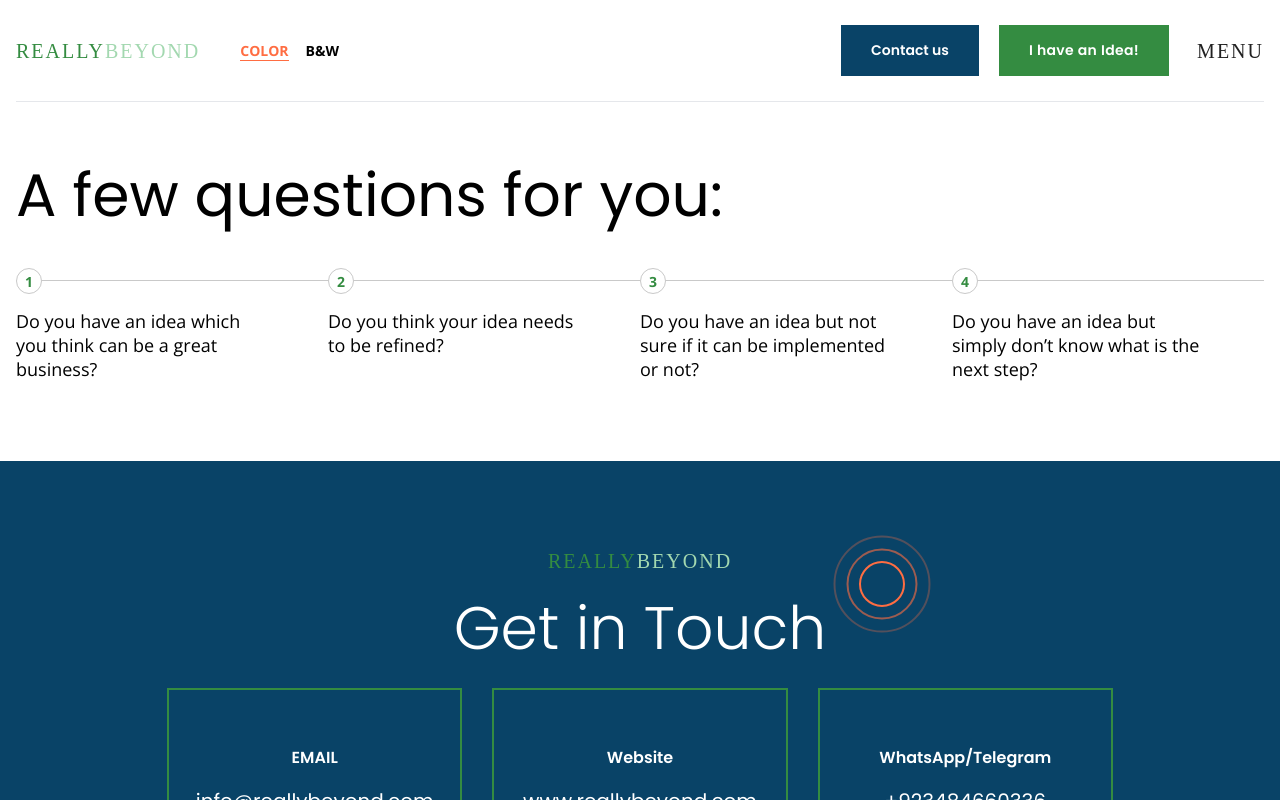
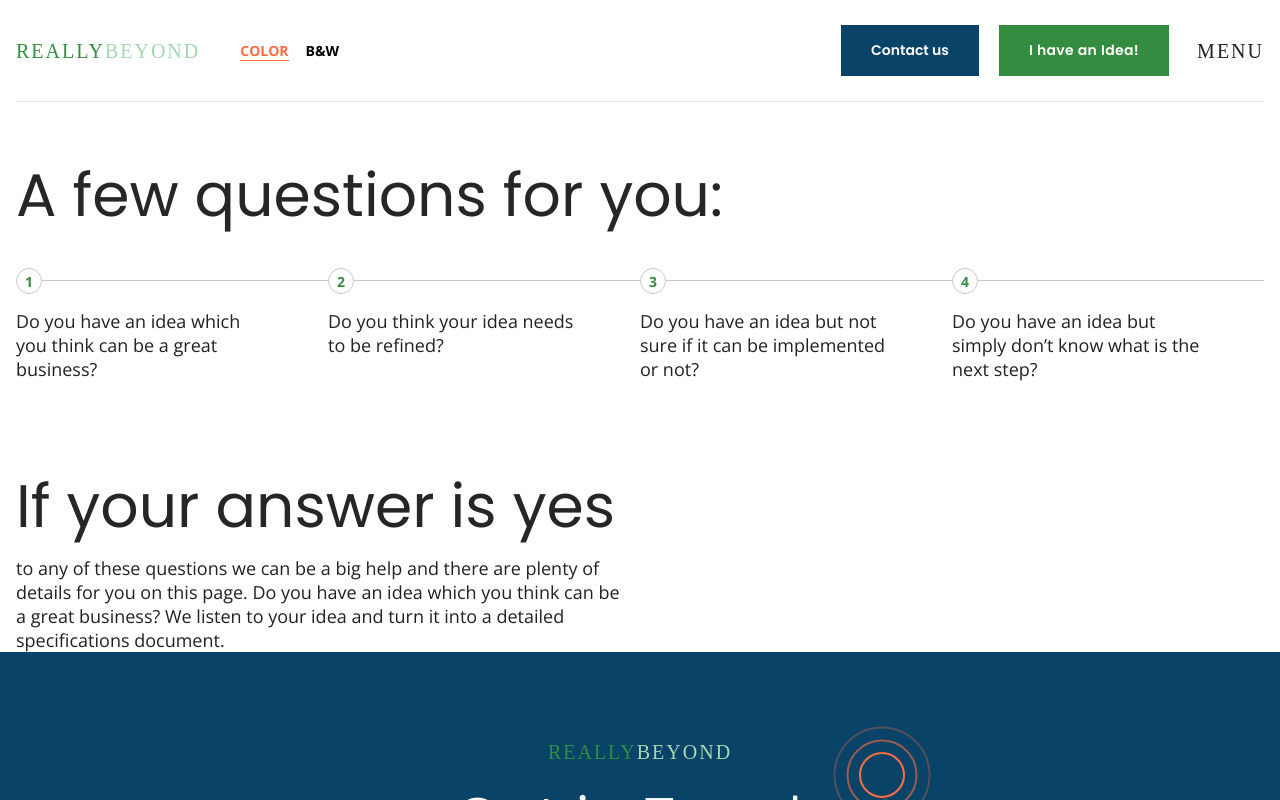
Before and after one commit to Kingkon963/reallyBeyond, a Next.js app: page /idea in a window 1280 px wide. Shown: the top 800 px of the page. Built offline with nearby package versions, Linux system fonts and the light colour scheme; a web font is replaced by a local one.

Commit message:
text size and color fixed

```diff
--- a/pages/idea.tsx
+++ b/pages/idea.tsx
@@ -47,11 +47,22 @@ const Testimonials: NextPage = () => {
       </Head>
       <Layout>
         <div className="container pt-12">
-          <h1 className="font-poppinsRegular text-[30px] lg:text-[60px]">
+          <h1 className="font-poppinsRegular text-[#262626] text-[30px] lg:text-[60px]">
             A few questions for you:
           </h1>
           <div className="mt-10 mb-20">
             <Questions />
+          </div>
+          <div>
+            <h1 className="font-poppinsRegular text-[#262626] text-[30px] lg:text-[60px]">
+              If your answer is yes
+            </h1>
+            <p className="text-[18px] mt-[5px]">
+              to any of these questions we can be a big help and there are
+              plenty of <br /> details for you on this page. Do you have an idea
+              which you think can be <br /> a great business? We listen to your
+              idea and turn it into a detailed <br /> specifications document.
+            </p>
           </div>
         </div>
       </Layout>
--- a/styles/globals.css
+++ b/styles/globals.css
@@ -72,6 +72,7 @@ body {
 p {
   font-size: 16px;
   line-height: 24px;
+  color: #212121;
 }
 
 button {
```
